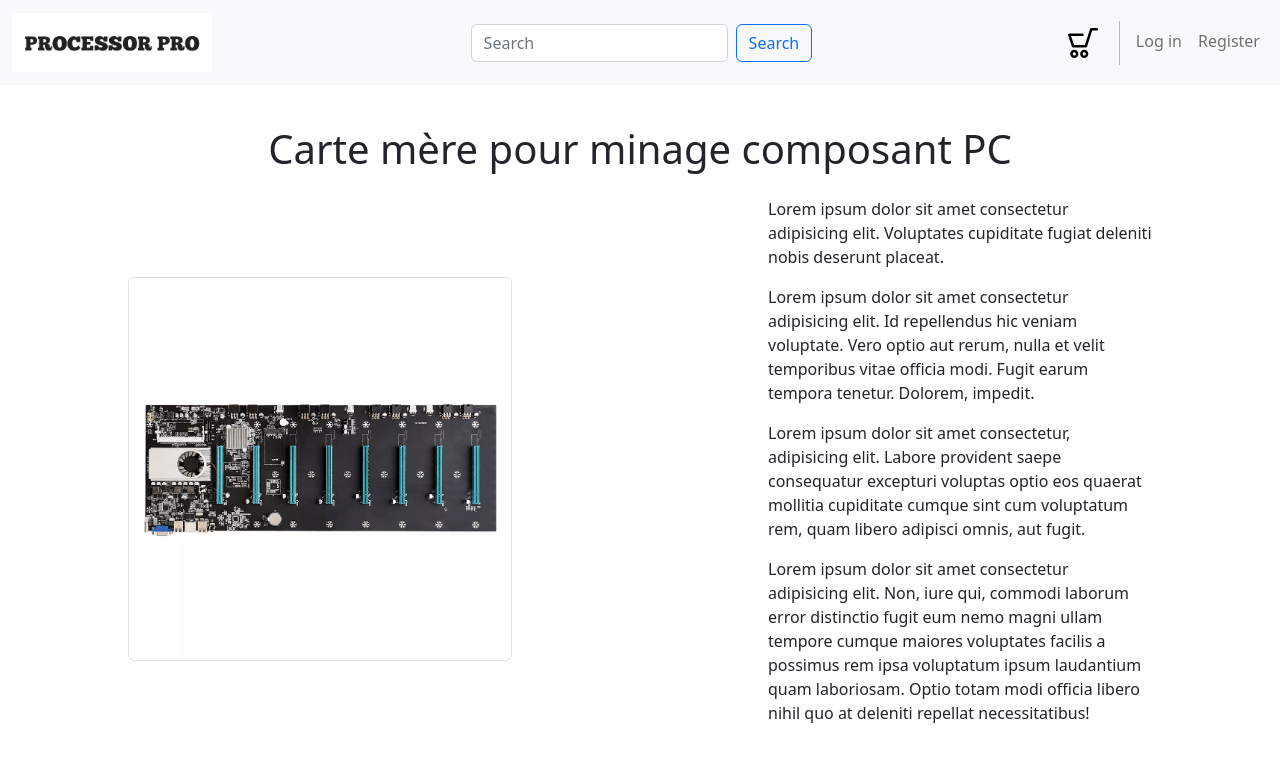
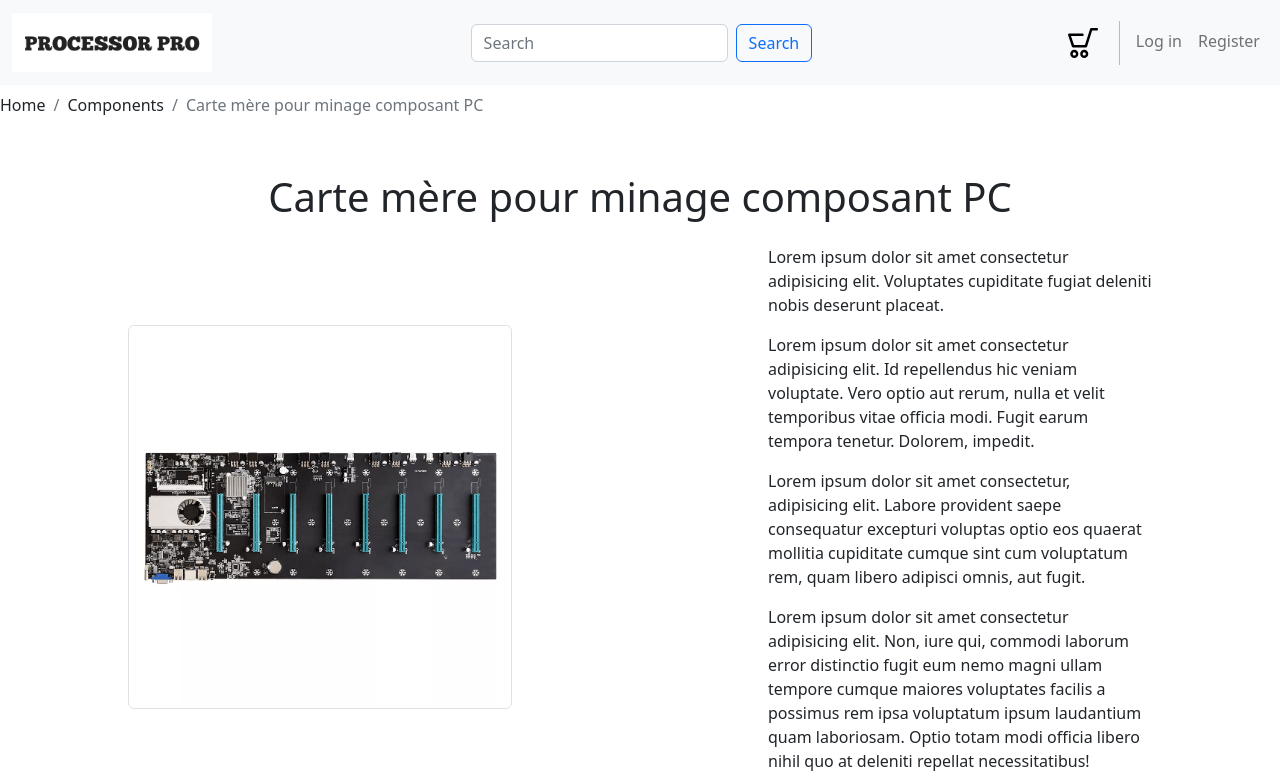
Before and after one commit to Douba9/E-Commerce, a React (Create React App) app in the folder ecom/: page / in a window 1280 px wide. Shown: the top 780 px of the page. Built offline with nearby package versions, Linux system fonts and the light colour scheme.

Commit message:
added breadcrumbs

```diff
--- a/ecom/src/Article.jsx
+++ b/ecom/src/Article.jsx
@@ -39,6 +39,13 @@ export const Article = () => {
                 </div>
             </nav>
             <main className="d-flex flex-column align-items-center">
+                <nav className="mt-2" aria-label="breadcrumb">
+                    <ol class="breadcrumb">
+                        <li class="breadcrumb-item" aria-current="page">Home</li>
+                        <li class="breadcrumb-item" aria-current="page">Components</li>
+                        <li class="breadcrumb-item active" aria-current="page">Carte mère pour minage composant PC</li>
+                    </ol>
+                </nav>
                 <h1>Carte mère pour minage composant PC</h1>
                 <div id="about" className="display d-flex justify-content-around align-items-center">
                     <img src={motherboard} className="img-thumbnail" alt="motherboard" />
--- a/ecom/src/Home.jsx
+++ b/ecom/src/Home.jsx
@@ -38,6 +38,11 @@ export const Home = () => {
                 </div>
             </nav>
             <main>
+                <nav className="mt-2" aria-label="breadcrumb">
+                    <ol class="breadcrumb">
+                        <li class="breadcrumb-item active" aria-current="page">Home</li>
+                    </ol>
+                </nav>
                 <div className="row">
                     <div className="card">
                         <img src={products} alt="products" className="card-img-top"/>
```
